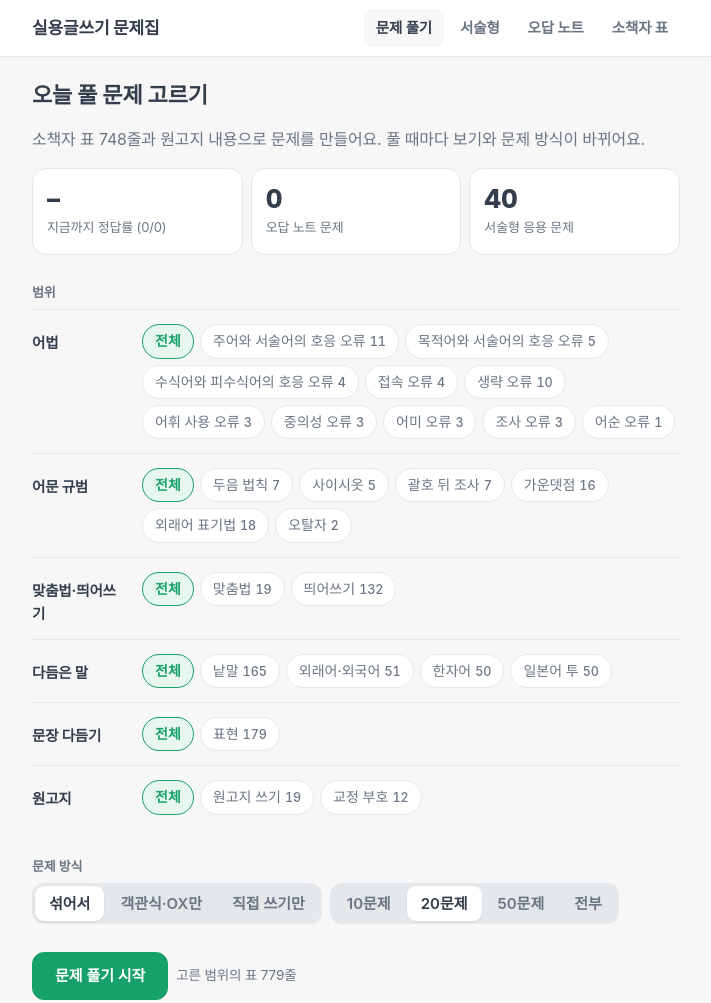
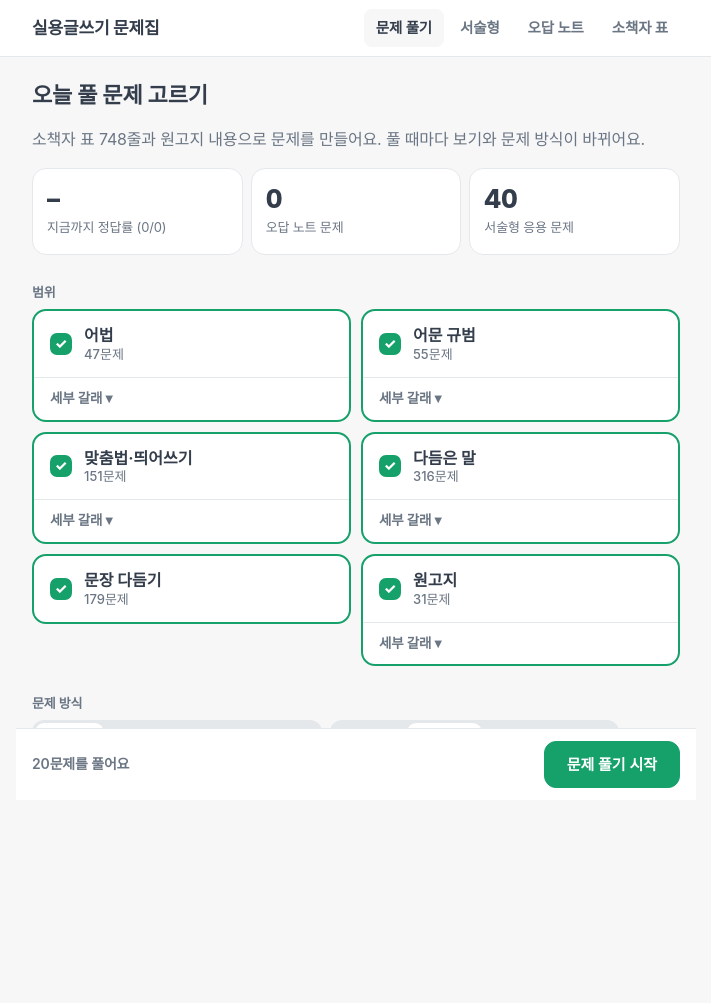
Before and after one commit to mind-in-the-fonts/silgeul-quiz, a plain HTML site: page index.html in a window 1280 px wide. Shown: the whole page, without its empty margins (284-995 px from the left). After the commit the page ends 862 px from the top, so only its background shows below. Drawn offline with Linux system fonts and the light colour scheme; a web font is replaced by a local one.

Commit message:
feat: 범위 선택을 묶음 카드로 바꾸고 세부 갈래는 접어 두기, 시작 버튼 하단 고정
Co-Authored-By: Claude Opus 5.5 <noreply@anthropic.com>

```diff
--- a/index.html
+++ b/index.html
@@ -131,6 +131,23 @@ textarea{min-height:100px;resize:vertical;line-height:1.6}
 }
 .resume{background:var(--card);border:1px solid var(--grid);border-radius:var(--r);padding:16px 18px;display:grid;gap:12px;margin-bottom:28px}
 .resume b{display:block;font-size:17px}.resume span{font-size:14px}.resume .bar{margin:10px 0 0}
+
+.gcards{display:grid;grid-template-columns:repeat(2,minmax(0,1fr));gap:10px;align-items:start}
+@media (max-width:560px){.gcards{grid-template-columns:1fr}}
+.gcard{background:var(--card);border:2px solid var(--line);border-radius:var(--r);overflow:hidden;transition:border-color .12s}
+.gcard[data-st="all"],.gcard[data-st="some"]{border-color:var(--grid)}
+.gtoggle{display:flex;gap:12px;align-items:center;width:100%;text-align:left;border:none;border-radius:0;background:transparent;padding:14px 16px}
+.gtoggle:hover{background:transparent}
+.gtoggle .box{flex:none;width:22px;height:22px;border-radius:7px;border:2px solid var(--line2);display:grid;place-items:center;color:#fff;font-size:14px;font-weight:800}
+.gcard[data-st="all"] .box{background:var(--grid);border-color:var(--grid)}.gcard[data-st="all"] .box::after{content:"✓"}
+.gcard[data-st="some"] .box{background:var(--grid);border-color:var(--grid)}.gcard[data-st="some"] .box::after{content:"–"}
+.gname{font-weight:700;font-size:16px}.gname small{display:block;font-weight:500;font-size:13px;color:var(--muted)}
+details{border-top:1px solid var(--line);padding:0 16px}
+summary{cursor:pointer;padding:10px 0;font-size:13.5px;font-weight:600;color:var(--muted);list-style:none}
+summary::-webkit-details-marker{display:none}summary::after{content:" ▾"}details[open] summary::after{content:" ▴"}
+details .chips{padding-bottom:14px}
+.gobar{position:sticky;bottom:0;margin:28px calc(-1*max(16px,env(safe-area-inset-left,0px))) -80px;padding:12px max(16px,env(safe-area-inset-left,0px)) calc(12px + env(safe-area-inset-bottom,0px));background:var(--card);border-top:1px solid var(--line);display:flex;align-items:center;justify-content:space-between;gap:12px}
+.gobar .muted{font-size:14px;font-weight:600}
 @media (prefers-reduced-motion:reduce){*{transition:none!important}}
 </style>
 
@@ -351,15 +368,21 @@ function route() {
 window.addEventListener('hashchange', () => { cur = (location.hash || '#home').slice(1); route(); });
 
 function totals() { let r = 0, t = 0; for (const c in tally) { r += tally[c][0]; t += tally[c][1]; } return [r, t]; }
+const openGrp = new Set();
 function renderHome() {
   const [r, t] = totals(), nw = Object.keys(wrongs).length;
   const groups = GROUP_ORDER.map(g => {
     const cs = Object.keys(CATS).filter(c => CATS[c].group === g); if (!cs.length) return '';
-    const allOn = cs.every(c => state.cats.has(c));
-    return `<div class="grp"><b>${g}</b><div class="chips">
-      <button class="chip ghost" data-grp="${g}" aria-pressed="${allOn}">전체</button>
-      ${cs.map(c => `<button class="chip" data-cat="${esc(c)}" aria-pressed="${!allOn && state.cats.has(c)}">${esc(c)}<span class="n">${CATS[c].n}</span></button>`).join('')}
-    </div></div>`;
+    const on = cs.filter(c => state.cats.has(c)), allOn = on.length === cs.length;
+    const n = cs.reduce((a, c) => a + CATS[c].n, 0);
+    let gr = 0, gt = 0; cs.forEach(c => { if (tally[c]) { gr += tally[c][0]; gt += tally[c][1]; } });
+    const st = allOn ? 'all' : on.length ? 'some' : 'none';
+    return `<div class="gcard" data-st="${st}">
+      <button class="gtoggle" data-grp="${g}" aria-pressed="${allOn}"><span class="box"></span>
+        <span class="gname">${g}<small>${n}문제${gt ? ` · 정답률 ${Math.round(gr / gt * 100)}%` : ''}</small></span></button>
+      ${cs.length > 1 ? `<details ${openGrp.has(g) ? 'open' : ''} data-g="${g}"><summary>${allOn ? '세부 갈래' : `세부 갈래 ${on.length}/${cs.length}개 선택`}</summary><div class="chips">
+      ${cs.map(c => `<button class="chip" data-cat="${esc(c)}" aria-pressed="${state.cats.has(c)}">${esc(c)}<span class="n">${CATS[c].n}</span></button>`).join('')}
+      </div></details>` : ''}</div>`;
   }).join('');
   const pool = [...state.cats].reduce((s, c) => s + (CATS[c] ? CATS[c].n : 0), 0);
   const sv = savedQuiz();
@@ -377,7 +400,7 @@ function renderHome() {
     </div>
   </section>
   <section>
-    <h3>범위</h3>${groups}
+    <h3>범위</h3><div class="gcards">${groups}</div>
   </section>
   <section>
     <h3>문제 방식</h3>
@@ -392,15 +415,14 @@ function renderHome() {
       </div>
     </div>
   </section>
-  <section class="row">
-    <button class="primary" id="go" ${pool ? '' : 'disabled'}>문제 풀기 시작</button>
-    <span class="muted" style="font-size:13.5px">고른 범위의 표 ${pool}줄</span>
-  </section>`;
+  <div class="gobar"><span class="muted">${pool ? `${Math.min(pool, state.count)}문제를 풀어요` : '범위를 골라 주세요'}</span>
+    <button class="primary" id="go" ${pool ? '' : 'disabled'}>문제 풀기 시작</button></div>`;
   view.querySelectorAll('[data-cat]').forEach(b => b.onclick = () => { const c = b.dataset.cat, cs = Object.keys(CATS).filter(x => CATS[x].group === CATS[c].group);
-    if (cs.every(x => state.cats.has(x))) cs.forEach(x => x === c || state.cats.delete(x)); else state.cats.has(c) ? state.cats.delete(c) : state.cats.add(c); saveState(); renderHome(); });
+    state.cats.has(c) ? state.cats.delete(c) : state.cats.add(c); saveState(); renderHome(); });
+  view.querySelectorAll('details[data-g]').forEach(d => d.ontoggle = () => d.open ? openGrp.add(d.dataset.g) : openGrp.delete(d.dataset.g));
   view.querySelectorAll('[data-grp]').forEach(b => b.onclick = () => {
     const cs = Object.keys(CATS).filter(c => CATS[c].group === b.dataset.grp), on = cs.every(c => state.cats.has(c));
-    cs.forEach(c => on ? state.cats.delete(c) : state.cats.add(c)); saveState(); renderHome(); });
+    cs.forEach(c => on ? state.cats.delete(c) : state.cats.add(c)); openGrp.delete(b.dataset.grp); saveState(); renderHome(); });
   view.querySelectorAll('#style button').forEach(b => b.onclick = () => { state.style = b.dataset.v; saveState(); renderHome(); });
   view.querySelectorAll('#count button').forEach(b => b.onclick = () => { state.count = +b.dataset.v; saveState(); renderHome(); });
   if (sv) { $('#resume').onclick = resumeQuiz; $('#drop').onclick = () => { const b = $('#drop'); if (b.dataset.sure) { store.set('quiz', null); renderHome(); } else { b.dataset.sure = 1; b.textContent = '한 번 더 누르면 지워요'; } }; }
```
